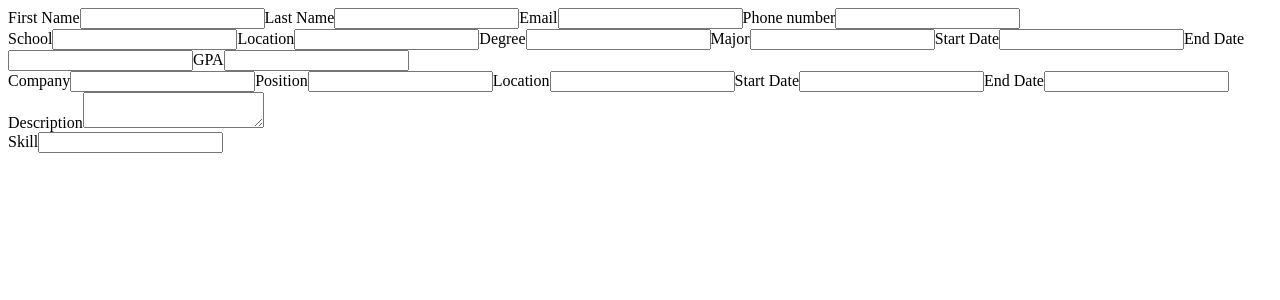
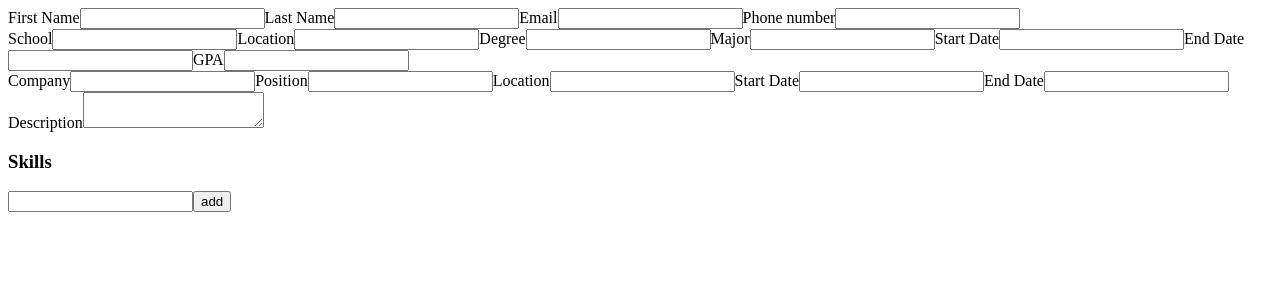
Before and after one commit to victavila/cv-project, a React (Create React App) app: page / in a window 1280 px wide. Shown: the top 300 px of the page. Built offline with nearby package versions, Linux system fonts and the light colour scheme.

Commit message:
Added add skill logic to skills component and delete button logic for each skill

```diff
--- a/package.json
+++ b/package.json
@@ -9,6 +9,7 @@
     "react": "^18.1.0",
     "react-dom": "^18.1.0",
     "react-scripts": "5.0.1",
+    "uniqid": "^5.4.0",
     "web-vitals": "^2.1.4"
   },
   "scripts": {
--- a/src/components/Main.js
+++ b/src/components/Main.js
@@ -3,8 +3,43 @@ import Info from "./Info";
 import Education from "./Education";
 import Experience from "./Experience";
 import Skills from "./Skills";
+import uniqid from "uniqid"
 
 class Main extends Component {
+    constructor() {
+        super();
+
+        this.state = {
+            skill: {
+                text: '',
+                id: uniqid(),
+            },
+            skills: []
+        }
+    }
+
+    handleSkillAdd = () => {
+        this.setState({
+            skills: this.state.skills.concat(this.state.skill),
+            skill: {
+              text: '',
+              id: uniqid(),
+            },
+          });
+    }
+
+    handleSkillChange = (e) => {
+        this.setState({
+            skill: {
+              text: e.target.value,
+              id: this.state.skill.id,
+            },
+          });
+    }
+
+    handleSkillDelete = (e) => {
+        this.setState({skills: this.state.skills.filter((_, index) => index !== +e.target.dataset.id)})
+    }
 
     render() {
         return (
@@ -12,7 +47,7 @@ class Main extends Component {
                 <Info />
                 <Education />
                 <Experience />
-                <Skills />
+                <Skills skills={this.state.skills} text={this.state.skill.text} handleChange={this.handleSkillChange} addButtonClicked={this.handleSkillAdd} deleteButtonClicked={this.handleSkillDelete}/>
             </main>
 
         )
--- a/src/components/Skills.js
+++ b/src/components/Skills.js
@@ -4,11 +4,18 @@ class Skills extends Component {
 
     render() {
         return (
-            <div>
-                <label>
-                    Skill
-                    <input type="text"></input>
-                </label>
+            <div className="skills">
+                <h3>Skills</h3>
+                <ul>
+                {this.props.skills.map((skill, index) => (
+                    <div key={skill.id} className="flex-container">
+                        <li>{skill.text}</li>
+                        <button data-id={index} onClick={this.props.deleteButtonClicked}>delete</button>
+                    </div>
+                ))}
+                </ul>
+                <input type="text" value={this.props.text} onChange={this.props.handleChange}></input>
+                <button className="add" onClick={this.props.addButtonClicked}>add</button>
             </div>
         )
     }
```
Also changed, not shown: 1 other file (tests, documents, lock files or other folders).
